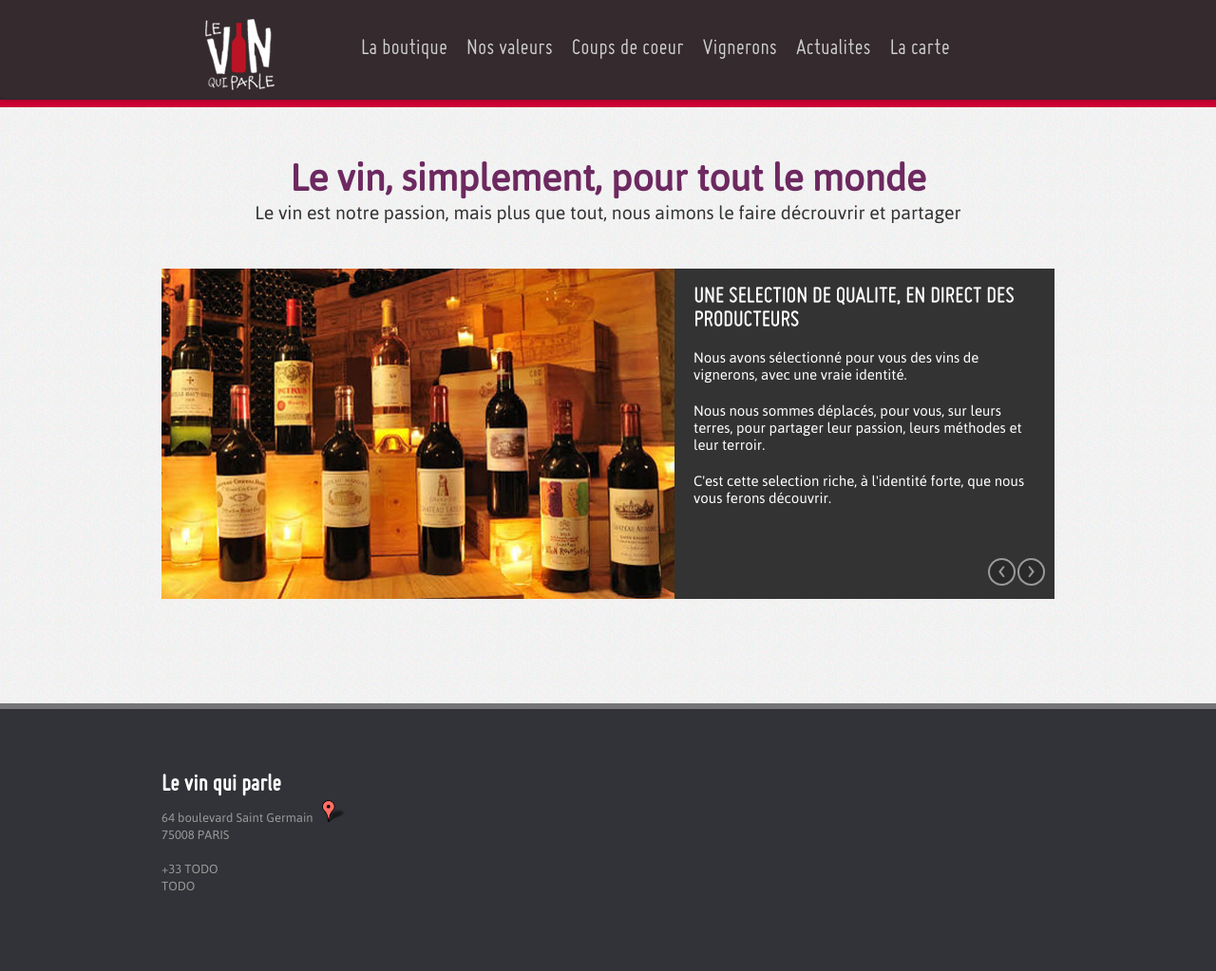
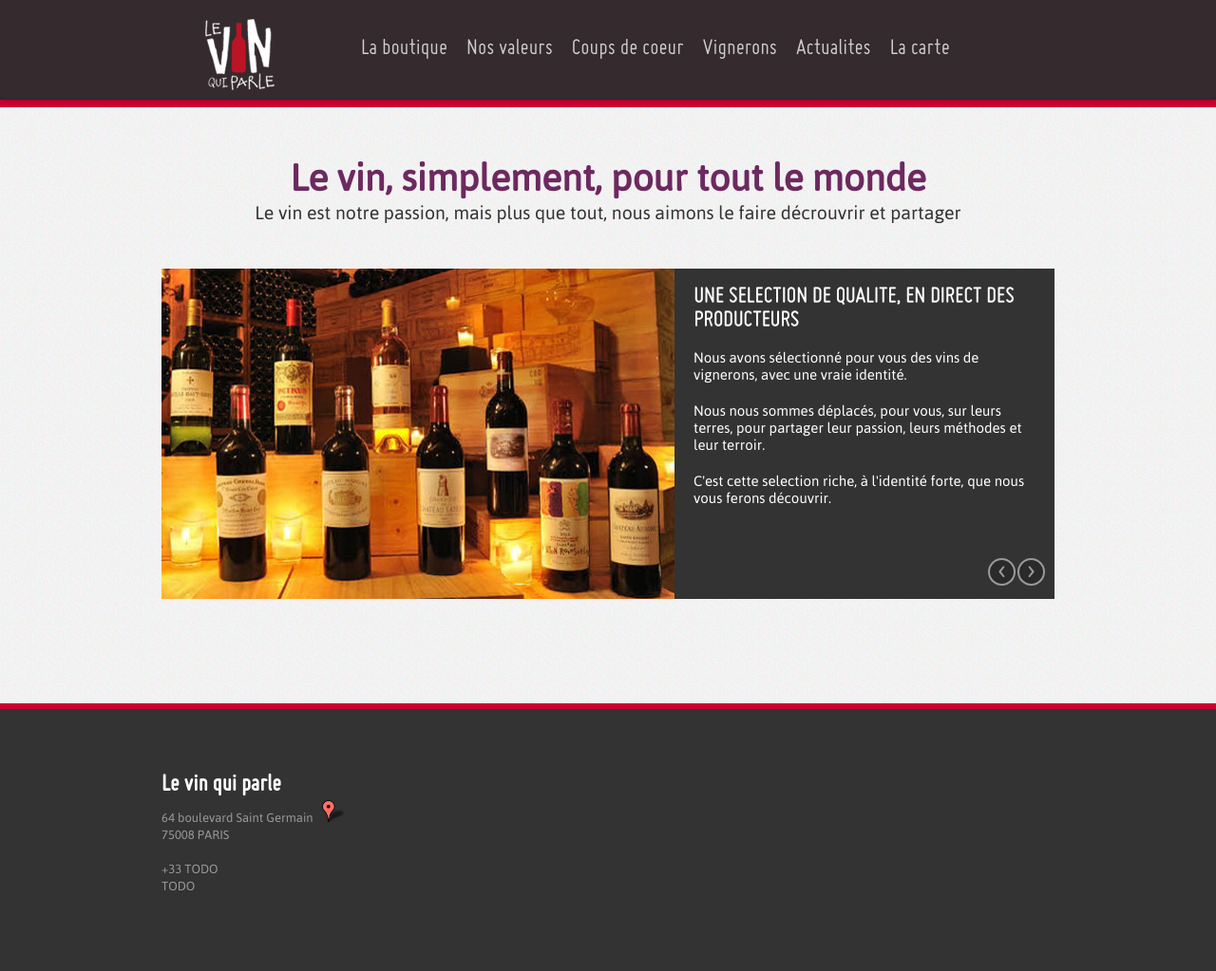
Before and after one commit to plopez/le-vin-qui-parle, a Jekyll site: the page built from index.html, in a window 1280 px wide. Shown: the whole page at 95% size. Built offline with Jekyll 4.4.1, drawn with Linux system fonts in a browser that asks for light colours.

Commit message:
Initial commit

```diff
--- a/stylesheets/main.css
+++ b/stylesheets/main.css
@@ -240,7 +240,7 @@ div.rightcolumn {
 }
 
 footer {
-    border-top: 6px solid #757577;
+    border-top: 6px solid #cc0033;
     margin-top: 30px;
 }
 
@@ -252,7 +252,7 @@ footer h2 {
 
 .footer-inner {
     padding-top: 50px;
-    background-color: #323338;
+    background-color: #333333;
     color: #999999;
     padding-bottom: 80px;
 }
```
